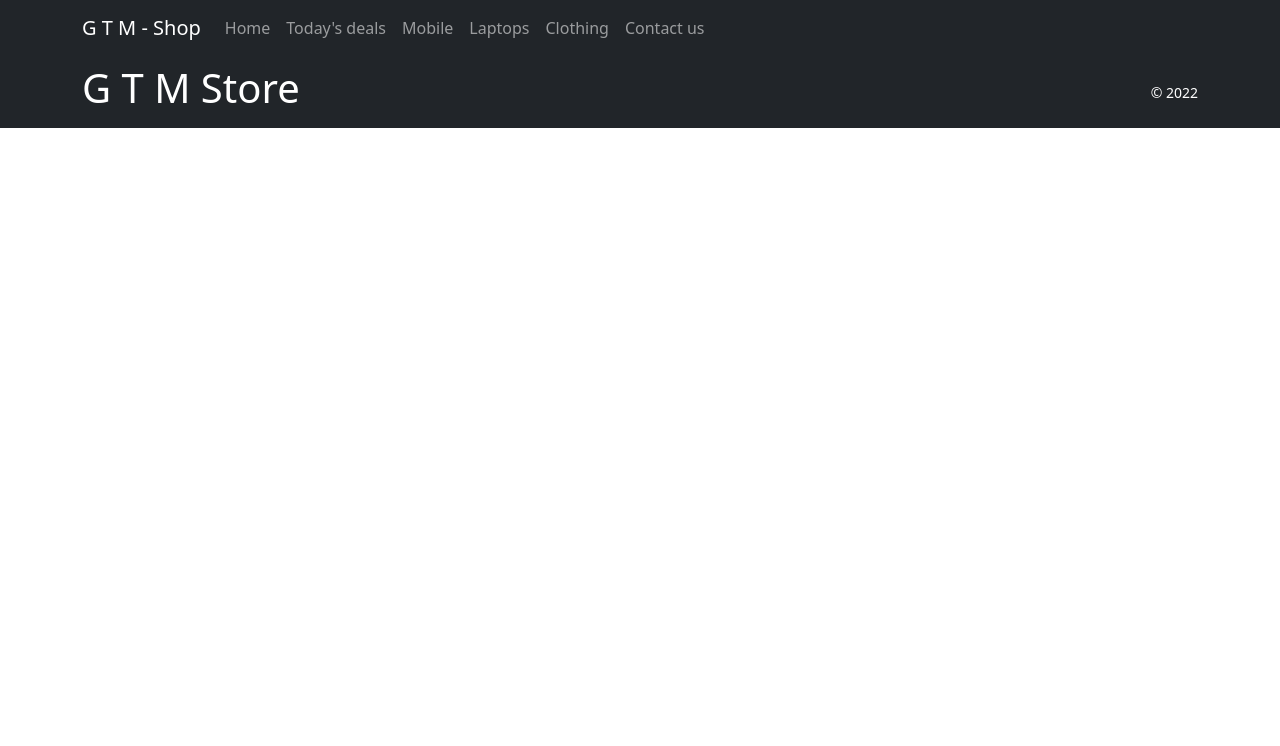
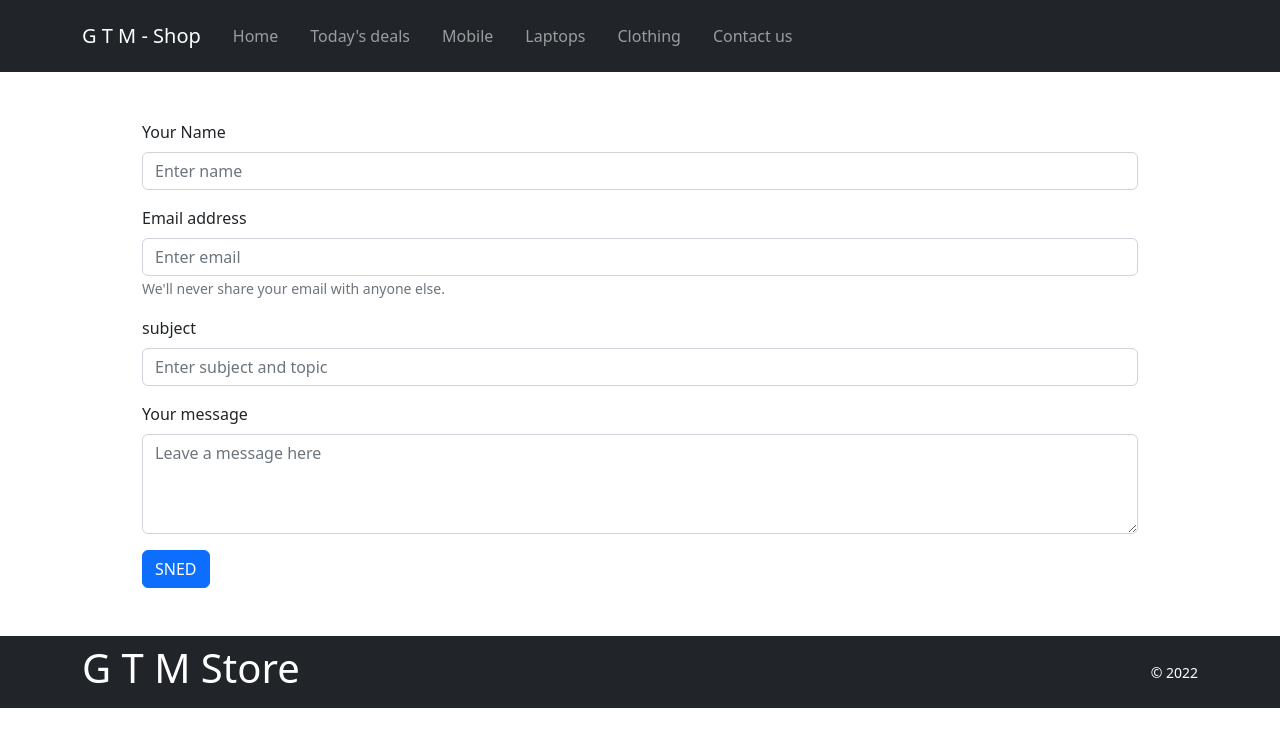
Before and after one commit to pradeep-tatvic/pradeep.git.io, a React (Create React App) app: page /contact-us in a window 1280 px wide. Shown: the top 746 px of the page. Built offline with nearby package versions, Linux system fonts and the light colour scheme.

Commit message:
fix linking issue

```diff
--- a/src/Routes/Routes.tsx
+++ b/src/Routes/Routes.tsx
@@ -4,19 +4,18 @@ import {
   Route,
 } from "react-router-dom";
 import Checkout from "../pages/Checkout";
+import ContactUs from "../pages/ContactUs";
 import Home from "../pages/Home";
 import ProductList from "../pages/ProductList";
 
 const RoutesList = () => {
   return (
-        <BrowserRouter>
     <Routes>
       <Route path="/" element={<Home />} />
-          <Route path="/product/:category" element={<ProductList />} />
-          <Route path="/checkout/:id" element={<Checkout />} />
-
+      <Route path="product/:category" element={<ProductList />} />
+      <Route path="checkout/:id" element={<Checkout />} />
+      <Route path="contact-us" element={<ContactUs />} />
     </Routes>
-      </BrowserRouter>
   )
 }
 export default RoutesList
--- a/src/index.tsx
+++ b/src/index.tsx
@@ -4,14 +4,15 @@ import './index.css';
 import App from './App';
 import reportWebVitals from './reportWebVitals';
 import 'bootstrap/dist/css/bootstrap.min.css';
+import { BrowserRouter } from 'react-router-dom';
 
 const root = ReactDOM.createRoot(
   document.getElementById('root') as HTMLElement
 );
 root.render(
-  <React.StrictMode>
+  <BrowserRouter>
     <App />
-  </React.StrictMode>
+    </BrowserRouter>
 );
 
 // If you want to start measuring performance in your app, pass a function
--- a/src/layouts/Header.tsx
+++ b/src/layouts/Header.tsx
@@ -1,5 +1,5 @@
 import { Navbar, Container, Nav } from "react-bootstrap";
-
+import {Link} from "react-router-dom";
 const Header = () => {
 
     return (
@@ -9,12 +9,12 @@ const Header = () => {
           <Navbar.Toggle aria-controls="responsive-navbar-nav" />
           <Navbar.Collapse id="responsive-navbar-nav">
             <Nav className="me-auto">
-              <Nav.Link  href="/">Home</Nav.Link>
-              <Nav.Link href="/">Today's deals</Nav.Link>
-              <Nav.Link href="/product/mobiles">Mobile</Nav.Link>
-              <Nav.Link href="/product/laptops">Laptops</Nav.Link>
-              <Nav.Link href="/product/clothing">Clothing</Nav.Link>
-              <Nav.Link href="/">Contact us</Nav.Link>
+              <Nav.Link  href="#" onClick={()=>{return false}}><Link className="nav-link" to="/">Home</Link> </Nav.Link>
+              <Nav.Link href="#" onClick={()=>{return false}}><Link className="nav-link" to="/">Today's deals </Link></Nav.Link>
+              <Nav.Link href="#" onClick={()=>{return false}}> <Link className="nav-link" to="/product/mobiles">Mobile</Link></Nav.Link>
+              <Nav.Link href="#" onClick={()=>{return false}}><Link className="nav-link" to="/product/laptops">Laptops</Link></Nav.Link>
+              <Nav.Link href="#" onClick={()=>{return false}}><Link className="nav-link" to="/product/clothing">Clothing</Link></Nav.Link>
+              <Nav.Link href="#" onClick={()=>{return false}}><Link className="nav-link" to="/contact-us">Contact us</Link></Nav.Link>
             </Nav>
 
           </Navbar.Collapse>
--- /dev/null
+++ b/src/pages/ContactUs.tsx
@@ -0,0 +1,43 @@
+import { Button, Container, Form, Row } from "react-bootstrap"
+
+const ContactUs = () => {
+    return (
+        <Container>
+            <Row className="m-5">
+                <Form>
+                    <Form.Group className="mb-3" controlId="formBasicEmail">
+                        <Form.Label>Your Name</Form.Label>
+                        <Form.Control type="text" placeholder="Enter name" />
+                    </Form.Group>
+                    <Form.Group className="mb-3" controlId="formBasicEmail">
+                        <Form.Label>Email address</Form.Label>
+                        <Form.Control type="email" placeholder="Enter email" />
+                        <Form.Text className="text-muted">
+                            We'll never share your email with anyone else.
+                        </Form.Text>
+                    </Form.Group>
+
+                    <Form.Group className="mb-3" controlId="formBasicEmail">
+                        <Form.Label>subject</Form.Label>
+                        <Form.Control type="text" placeholder="Enter subject and topic" />
+                    </Form.Group>
+
+                    <Form.Group className="mb-3" controlId="formBasicEmail">
+                        <Form.Label>Your message</Form.Label>
+                        <Form.Control
+                            as="textarea"
+                            placeholder="Leave a message here"
+                            style={{ height: '100px' }}
+                        />
+                    </Form.Group>
+
+                    <Button variant="primary" type="submit">
+                        SNED
+                    </Button>
+                </Form>
+            </Row>
+
+        </Container>
+    )
+}
+export default ContactUs;
--- a/src/pages/ProductList.tsx
+++ b/src/pages/ProductList.tsx
@@ -4,8 +4,6 @@ import list from '../constants/product-list.json';
 
 const ProductList = () => {
     const { category } = useParams();
-    console.log(category);
-
     const navigate = useNavigate();
 
     const redirect = async (id: string) => {
```
Lines whose indentation alone changed are shown as unchanged.
